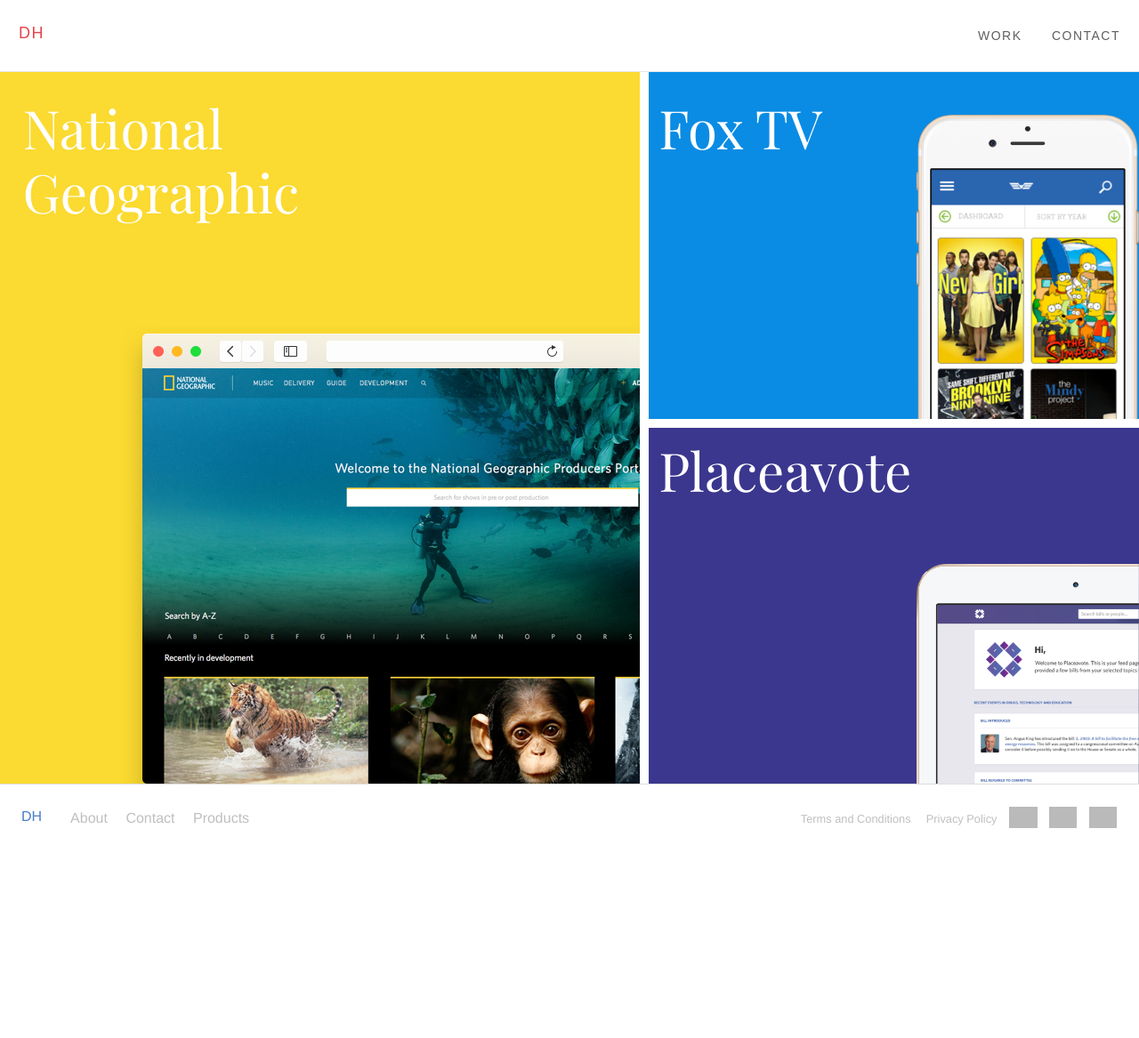
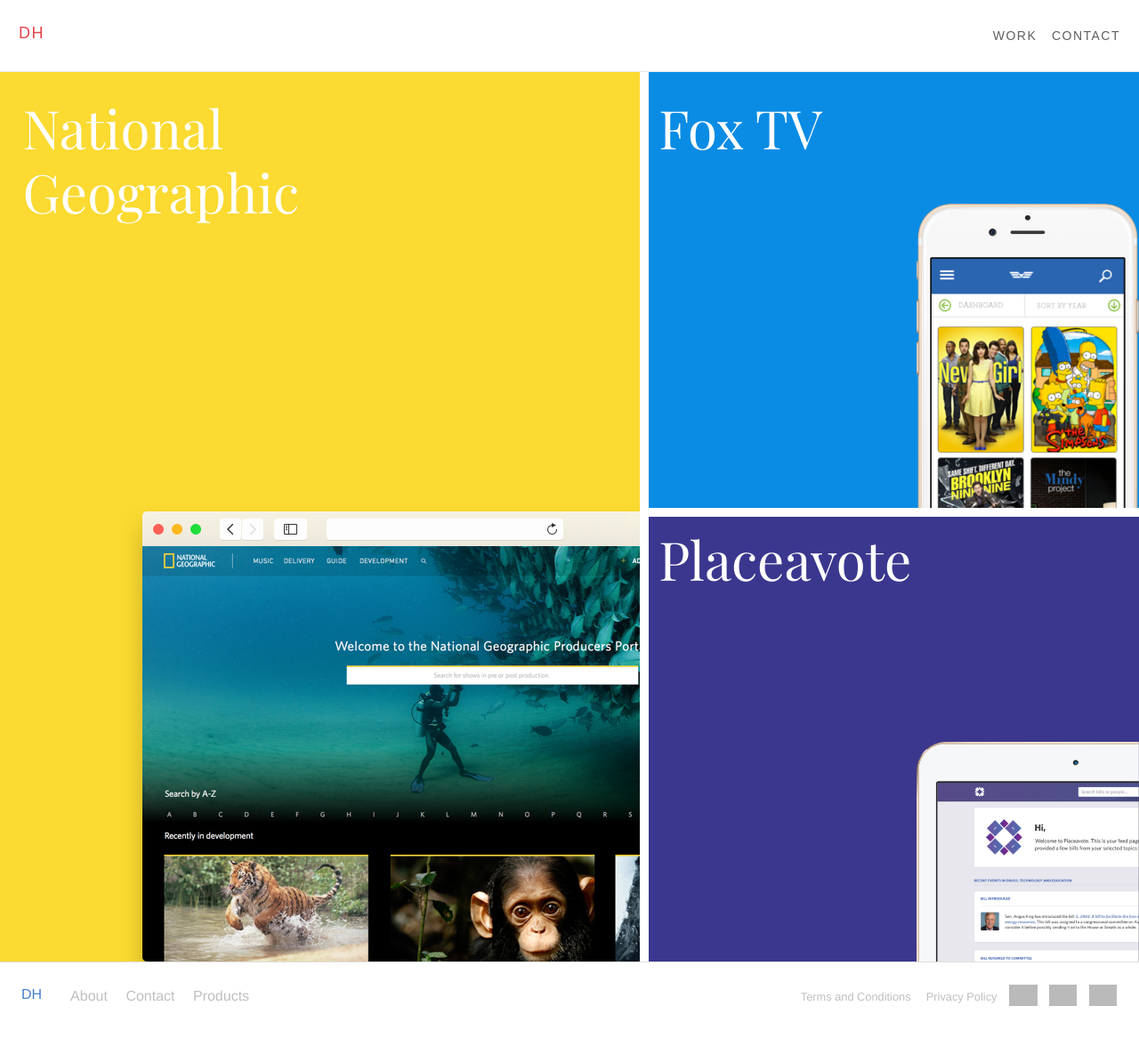
Before and after one commit to dave-hawkins/portfolio, a Jekyll site: the page built from work/index.html, in a window 1280 px wide. Shown: the whole page at 89% size. Built offline with Jekyll 4.4.1, drawn with Linux system fonts in a browser that asks for light colours; nearby versions of some CDN libraries; Markdown is read by kramdown in place of the engine named in the settings; before the commit the page ends 967 px from its top, so only the background shows below that; grey boxes are pictures that could not be loaded.

Commit message:
added nav styles + cleaned up media queries

```diff
--- a/_scss/_folio.scss
+++ b/_scss/_folio.scss
@@ -8,6 +8,7 @@
   display: flex;
   flex-direction: column;
   width: 100%;
+  min-height:1000px;
 }
 
 .column--mobile {
@@ -79,6 +80,7 @@
   background: #0A8CE4 url(../img/fox-tv-lead-img.png) no-repeat bottom right 20px;
   background-size: inherit;
   border-left: 10px solid #fff;
+  min-height:500px;
   border-bottom: 10px solid #fff;
   @media only screen and (max-width: 1460px) {background-position: bottom right;background-size:250px;height:400px;}
   @media only screen and (max-width: 960px) {background-position: bottom right;background-size:200px;height:400px;}
@@ -92,6 +94,7 @@
   background: #3B378E url(../img/placeavote-lead-img.png) no-repeat bottom right;
   background-size: inherit;
   border-left: 10px solid #fff;
+  min-height:500px;
   @media only screen and (max-width: 1560px) {background-position: bottom right;background-size:250px;height:400px;}
   @media only screen and (max-width: 960px) {background-position: bottom right;background-size:250px;height:400px;}
 
--- a/css/main.css
+++ b/css/main.css
@@ -179,7 +179,7 @@
   label abbr {
     display: none; }
 
-input[type="color"], input[type="date"], input[type="datetime"], input[type="datetime-local"], input[type="email"], input[type="month"], input[type="number"], input[type="password"], input[type="search"], input[type="tel"], input[type="text"], input[type="time"], input[type="url"], input[type="week"], input:not([type]), textarea,
+input[type="color"], input[type="date"], input[type="datetime"], input[type="datetime-local"], input[type="email"], input[type="month"], input[type="number"], input[type="password"], input[type="search"], input[type="tel"], input[type="text"], input[type="time"], input[type="url"], input[type="week"], textarea,
 select[multiple=multiple] {
   background-color: #fff;
   border: 1px solid #ddd;
@@ -192,19 +192,19 @@
   padding: 0.5em;
   transition: border-color 150ms ease;
   width: 100%; }
-  input[type="color"]:hover, input[type="date"]:hover, input[type="datetime"]:hover, input[type="datetime-local"]:hover, input[type="email"]:hover, input[type="month"]:hover, input[type="number"]:hover, input[type="password"]:hover, input[type="search"]:hover, input[type="tel"]:hover, input[type="text"]:hover, input[type="time"]:hover, input[type="url"]:hover, input[type="week"]:hover, input:not([type]):hover, textarea:hover,
+  input[type="color"]:hover, input[type="date"]:hover, input[type="datetime"]:hover, input[type="datetime-local"]:hover, input[type="email"]:hover, input[type="month"]:hover, input[type="number"]:hover, input[type="password"]:hover, input[type="search"]:hover, input[type="tel"]:hover, input[type="text"]:hover, input[type="time"]:hover, input[type="url"]:hover, input[type="week"]:hover, textarea:hover,
   select[multiple=multiple]:hover {
     border-color: #b1b1b1; }
-  input[type="color"]:focus, input[type="date"]:focus, input[type="datetime"]:focus, input[type="datetime-local"]:focus, input[type="email"]:focus, input[type="month"]:focus, input[type="number"]:focus, input[type="password"]:focus, input[type="search"]:focus, input[type="tel"]:focus, input[type="text"]:focus, input[type="time"]:focus, input[type="url"]:focus, input[type="week"]:focus, input:not([type]):focus, textarea:focus,
+  input[type="color"]:focus, input[type="date"]:focus, input[type="datetime"]:focus, input[type="datetime-local"]:focus, input[type="email"]:focus, input[type="month"]:focus, input[type="number"]:focus, input[type="password"]:focus, input[type="search"]:focus, input[type="tel"]:focus, input[type="text"]:focus, input[type="time"]:focus, input[type="url"]:focus, input[type="week"]:focus, textarea:focus,
   select[multiple=multiple]:focus {
     border-color: #477dca;
     box-shadow: inset 0 1px 3px rgba(0, 0, 0, 0.06), 0 0 5px rgba(55, 112, 192, 0.7);
     outline: none; }
-  input[type="color"]:disabled, input[type="date"]:disabled, input[type="datetime"]:disabled, input[type="datetime-local"]:disabled, input[type="email"]:disabled, input[type="month"]:disabled, input[type="number"]:disabled, input[type="password"]:disabled, input[type="search"]:disabled, input[type="tel"]:disabled, input[type="text"]:disabled, input[type="time"]:disabled, input[type="url"]:disabled, input[type="week"]:disabled, input:not([type]):disabled, textarea:disabled,
+  input[type="color"]:disabled, input[type="date"]:disabled, input[type="datetime"]:disabled, input[type="datetime-local"]:disabled, input[type="email"]:disabled, input[type="month"]:disabled, input[type="number"]:disabled, input[type="password"]:disabled, input[type="search"]:disabled, input[type="tel"]:disabled, input[type="text"]:disabled, input[type="time"]:disabled, input[type="url"]:disabled, input[type="week"]:disabled, textarea:disabled,
   select[multiple=multiple]:disabled {
     background-color: #f2f2f2;
     cursor: not-allowed; }
-    input[type="color"]:disabled:hover, input[type="date"]:disabled:hover, input[type="datetime"]:disabled:hover, input[type="datetime-local"]:disabled:hover, input[type="email"]:disabled:hover, input[type="month"]:disabled:hover, input[type="number"]:disabled:hover, input[type="password"]:disabled:hover, input[type="search"]:disabled:hover, input[type="tel"]:disabled:hover, input[type="text"]:disabled:hover, input[type="time"]:disabled:hover, input[type="url"]:disabled:hover, input[type="week"]:disabled:hover, input:not([type]):disabled:hover, textarea:disabled:hover,
+    input[type="color"]:disabled:hover, input[type="date"]:disabled:hover, input[type="datetime"]:disabled:hover, input[type="datetime-local"]:disabled:hover, input[type="email"]:disabled:hover, input[type="month"]:disabled:hover, input[type="number"]:disabled:hover, input[type="password"]:disabled:hover, input[type="search"]:disabled:hover, input[type="tel"]:disabled:hover, input[type="text"]:disabled:hover, input[type="time"]:disabled:hover, input[type="url"]:disabled:hover, input[type="week"]:disabled:hover, textarea:disabled:hover,
     select[multiple=multiple]:disabled:hover {
       border: 1px solid #ddd; }
 
@@ -411,15 +411,16 @@
         opacity: 1; }
 
 header.navigation {
-  background-color: none;
   border-bottom: 1px solid #e6e6e6;
-  min-height: 80px;
   z-index: 999;
   text-transform: uppercase;
   letter-spacing: 1.5px;
   font-size: 14px;
   padding-left: 1.5em;
   padding-right: 1.5em; }
+  @media only screen and (max-width: 960px) {
+    header.navigation {
+      background: #fff; } }
   header.navigation .navigation-wrapper {
     position: relative;
     z-index: 9999;
@@ -457,7 +458,6 @@
       color: #E6444B; }
   header.navigation nav {
     float: none;
-    min-height: 80px;
     z-index: 9999999; }
     @media screen and (min-width: 53.75em) {
       header.navigation nav {
@@ -478,7 +478,6 @@
         margin: 0;
         padding: 0; } }
   header.navigation ul li.nav-link {
-    background: white;
     display: block;
     line-height: 80px;
     overflow: hidden;
@@ -496,8 +495,6 @@
         line-height: 80px;
         text-decoration: none;
         width: auto; } }
-    header.navigation ul li.nav-link:nth-child(1) {
-      padding-right: 2em; }
     header.navigation ul li.nav-link a {
       color: #5F5F5F;
       display: inline-block;
@@ -508,10 +505,8 @@
     border-bottom: 1px solid rgba(255, 255, 255, 0.5);
     padding-bottom: 3px; }
   header.navigation .navigation-tools {
-    background: #505050;
     clear: both;
-    display: block;
-    height: 80px; }
+    display: block; }
     @media screen and (min-width: 53.75em) {
       header.navigation .navigation-tools {
         background: transparent;
@@ -520,28 +515,36 @@
 
 /* NEXT PAGE LINKS */
 #links {
+  display: -webkit-flex;
   display: -ms-flexbox;
   display: flex;
   width: 100%; }
 
 .column {
+  display: -webkit-flex;
   display: -ms-flexbox;
   display: flex;
+  -webkit-flex-direction: column;
       -ms-flex-direction: column;
           flex-direction: column;
-  width: 100%; }
+  width: 100%;
+  min-height: 1000px; }
 
 @media only screen and (max-width: 960px) {
   .column--mobile {
+    display: -webkit-flex;
     display: -ms-flexbox;
     display: flex;
+    -webkit-flex-direction: column;
         -ms-flex-direction: column;
             flex-direction: column; } }
 
 @media only screen and (max-width: 960px) {
   .row--mobile {
+    display: -webkit-flex;
     display: -ms-flexbox;
     display: flex;
+    -webkit-flex-direction: row;
         -ms-flex-direction: row;
             flex-direction: row; } }
 
@@ -557,6 +560,7 @@
 
 #links a span {
   color: #fff;
+  display: -webkit-flex;
   display: -ms-flexbox;
   display: flex;
   padding: 18px 30px;
@@ -596,6 +600,7 @@
   background: #0A8CE4 url(../img/fox-tv-lead-img.png) no-repeat bottom right 20px;
   background-size: inherit;
   border-left: 10px solid #fff;
+  min-height: 500px;
   border-bottom: 10px solid #fff; }
   @media only screen and (max-width: 1460px) {
     #links #craigBingham {
@@ -624,7 +629,8 @@
 #links #bestClothing {
   background: #3B378E url(../img/placeavote-lead-img.png) no-repeat bottom right;
   background-size: inherit;
-  border-left: 10px solid #fff; }
+  border-left: 10px solid #fff;
+  min-height: 500px; }
   @media only screen and (max-width: 1560px) {
     #links #bestClothing {
       background-position: bottom right;
```
Also changed, not shown: _scss/_header.scss (+3 -9 lines). Lines whose indentation alone changed are shown as unchanged.
